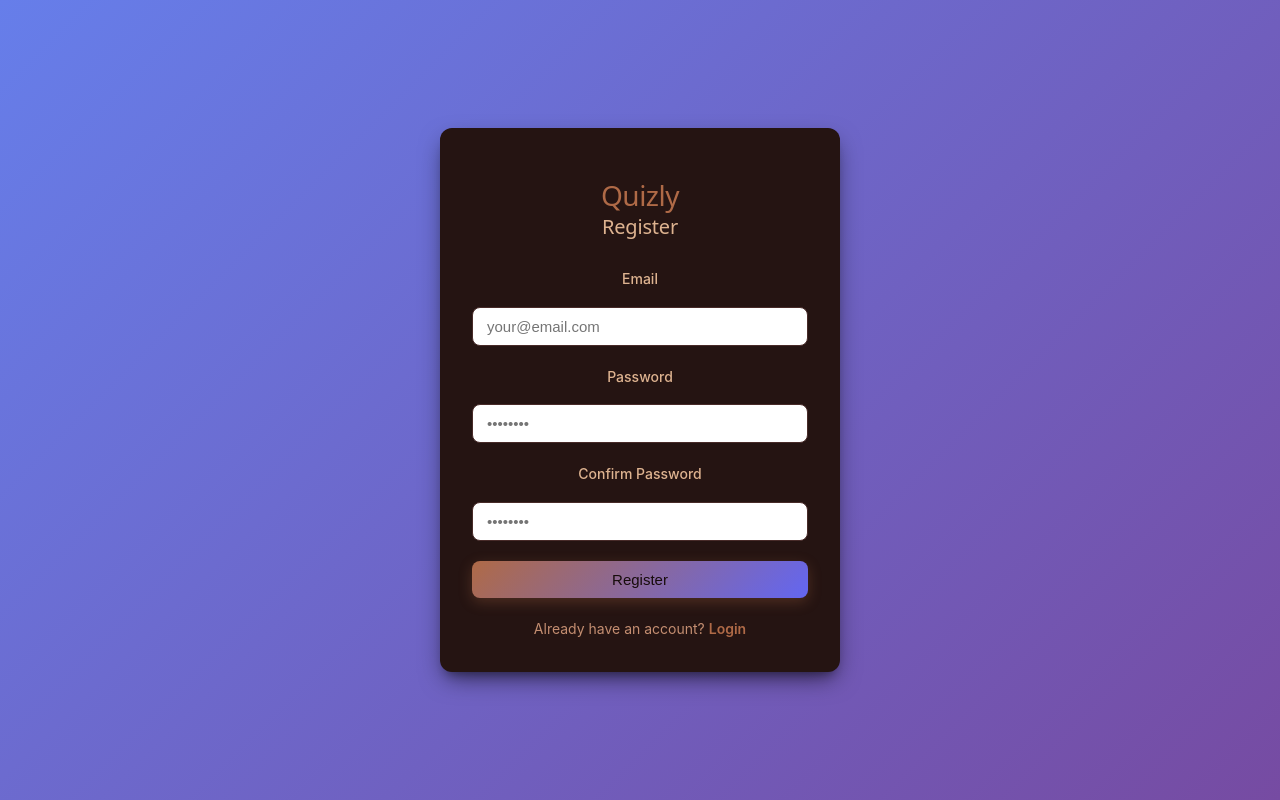
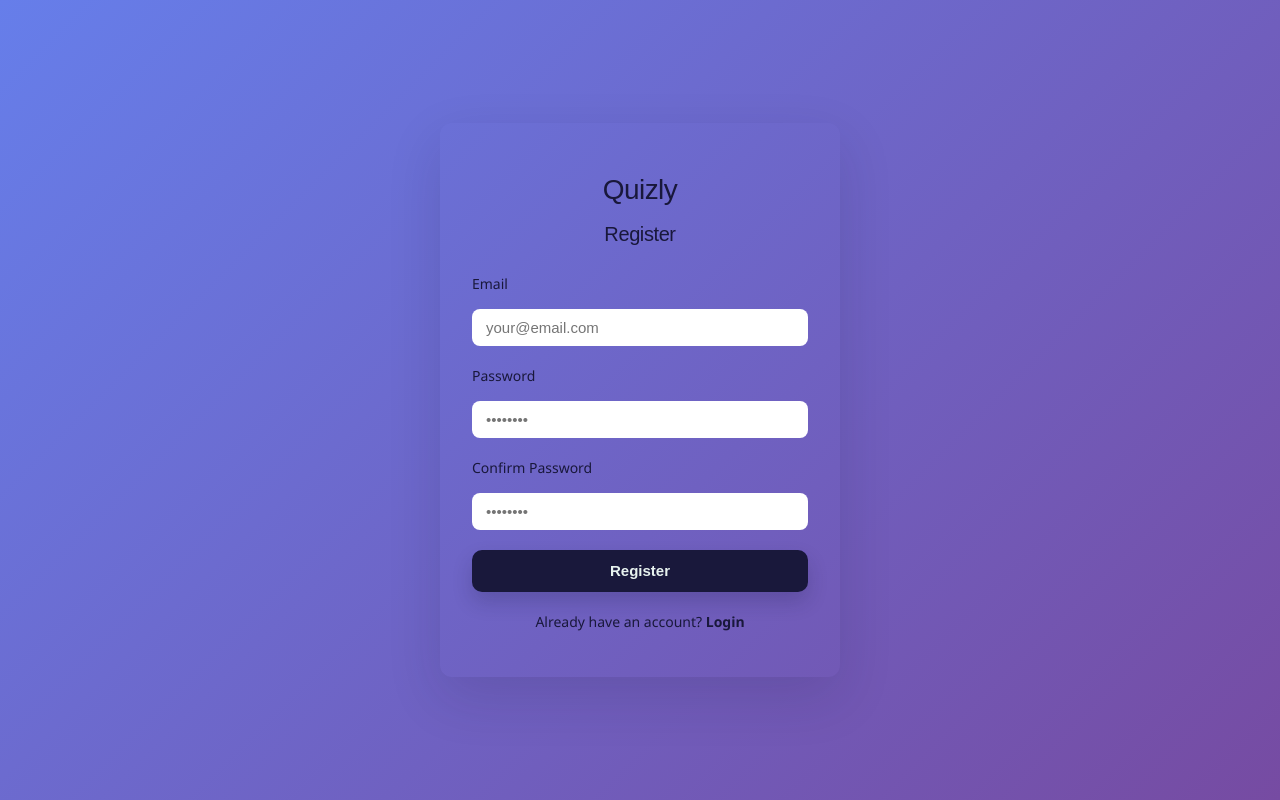
Before and after one commit to tanishqsrivastavaa/quizly, a React (Vite) app in the folder frontend/: page /register in a window 1280 px wide. Built offline with nearby package versions, Linux system fonts and the light colour scheme; no server answers.

Commit message:
style(frontend): update main layout and sidebar styles

```diff
--- a/frontend/src/App.css
+++ b/frontend/src/App.css
@@ -1,109 +1,202 @@
 :root {
-  --primary-color: #AF6A47;
-  --primary-hover: #D68F6C;
-  --secondary-color: #482B29;
-  --success-color: #10b981;
-  --warning-color: #f59e0b;
-  --danger-color: #ef4444;
-  --bg-color: #170C0B;
-  --card-bg: #251412;
-  --text-primary: #DEB390;
-  --text-secondary: #C48E71;
-  --border-color: #482B29;
-  --shadow: 0 4px 6px -1px rgba(0, 0, 0, 0.4), 0 2px 4px -1px rgba(0, 0, 0, 0.2);
-  --shadow-lg: 0 10px 25px -5px rgba(0, 0, 0, 0.6), 0 8px 10px -6px rgba(0, 0, 0, 0.3);
+  --ink: #19183B;
+  --slate: #708993;
+  --mint: #A1C2BD;
+  --mist: #E7F2EF;
+
+  --bg: var(--mist);
+  --bg-soft: #f2f8f5;
+  --surface: #f9fcfb;
+  --surface-strong: #ffffff;
+  --line: rgba(25, 24, 59, 0.14);
+
+  --text: var(--ink);
+  --text-muted: var(--slate);
+  --accent: var(--ink);
+  --accent-soft: rgba(25, 24, 59, 0.08);
+  --accent-mint: var(--mint);
+
+  --danger: #b62442;
+  --success: #2f7a63;
+  --warning: #b47d21;
+
+  --radius-sm: 10px;
+  --radius-md: 14px;
+  --radius-lg: 20px;
+
+  --shadow-sm: 0 6px 20px rgba(25, 24, 59, 0.07);
+  --shadow-md: 0 14px 40px rgba(25, 24, 59, 0.1);
+  --shadow-lg: 0 20px 54px rgba(25, 24, 59, 0.14);
 }
 
 * {
-  margin: 0;
-  padding: 0;
   box-sizing: border-box;
 }
 
 body {
-  font-family: -apple-system, BlinkMacSystemFont, 'Segoe UI', 'Roboto', 'Oxygen',
-    'Ubuntu', 'Cantarell', 'Fira Sans', 'Droid Sans', 'Helvetica Neue',
-    sans-serif;
+  margin: 0;
+  font-family: "Sora", "Space Grotesk", "Avenir Next", "Segoe UI", sans-serif;
+  background:
+    radial-gradient(circle at 12% 0%, rgba(161, 194, 189, 0.45), transparent 38%),
+    radial-gradient(circle at 100% 100%, rgba(112, 137, 147, 0.2), transparent 40%),
+    var(--bg);
+  color: var(--text);
   -webkit-font-smoothing: antialiased;
   -moz-osx-font-smoothing: grayscale;
-  background-color: var(--bg-color);
-  color: var(--text-primary);
+}
+
+h1,
+h2,
+h3,
+h4 {
+  font-family: "General Sans", "Sora", "Avenir Next", sans-serif;
+  letter-spacing: -0.02em;
+  color: var(--text);
 }
 
 .btn-primary,
 .btn-secondary {
-  padding: 0.625rem 1.25rem;
-  border: none;
-  border-radius: 8px;
-  font-size: 0.9375rem;
-  font-weight: 500;
+  padding: 0.72rem 1.3rem;
+  border-radius: var(--radius-sm);
+  border: 1px solid transparent;
+  font-size: 0.94rem;
+  font-weight: 600;
   cursor: pointer;
-  transition: all 0.3s cubic-bezier(0.4, 0, 0.2, 1);
+  transition: transform 0.18s ease, box-shadow 0.2s ease, background-color 0.2s ease, color 0.2s ease;
 }
 
 .btn-primary {
-  background-color: var(--primary-color);
-  color: #170C0B;
-  box-shadow: 0 4px 14px rgba(175, 106, 71, 0.3);
+  background: var(--accent);
+  color: var(--mist);
+  box-shadow: 0 10px 20px rgba(25, 24, 59, 0.2);
 }
 
 .btn-primary:hover:not(:disabled) {
-  background-color: var(--primary-hover);
-  transform: translateY(-2px);
-  box-shadow: 0 6px 20px rgba(175, 106, 71, 0.5);
+  transform: translateY(-1px);
+  box-shadow: 0 14px 28px rgba(25, 24, 59, 0.26);
 }
 
-.btn-primary:active:not(:disabled) {
-  transform: translateY(1px);
-}
-
-.btn-primary:disabled {
-  opacity: 0.5;
+.btn-primary:disabled,
+.btn-secondary:disabled {
+  opacity: 0.55;
   cursor: not-allowed;
   box-shadow: none;
   transform: none;
 }
 
 .btn-secondary {
-  background-color: white;
-  color: var(--text-primary);
-  border: 1px solid var(--border-color);
+  background: rgba(255, 255, 255, 0.65);
+  color: var(--text);
+  border-color: var(--line);
 }
 
-.btn-secondary:hover {
-  background-color: var(--bg-color);
+.btn-secondary:hover:not(:disabled) {
+  background: var(--surface-strong);
+  border-color: rgba(25, 24, 59, 0.22);
 }
 
 .btn-large {
-  padding: 0.875rem 1.75rem;
+  padding: 0.9rem 1.65rem;
   font-size: 1rem;
 }
 
 .error-message {
-  background-color: #fee2e2;
-  color: var(--danger-color);
-  padding: 0.625rem 0.875rem;
-  border-radius: 6px;
+  border: 1px solid rgba(182, 36, 66, 0.25);
+  background: rgba(182, 36, 66, 0.08);
+  color: var(--danger);
+  padding: 0.65rem 0.9rem;
+  border-radius: var(--radius-sm);
   margin-bottom: 1rem;
-  font-size: 0.875rem;
+  font-size: 0.87rem;
 }
 
 .loading {
-  display: flex;
-  justify-content: center;
-  align-items: center;
-  height: 100vh;
+  min-height: 100vh;
+  display: grid;
+  place-items: center;
   font-size: 1rem;
-  color: var(--text-secondary);
+  color: var(--text-muted);
 }
 
 .badge {
   display: inline-block;
-  padding: 0.25rem 0.625rem;
-  border-radius: 12px;
-  background-color: var(--primary-color);
-  color: white;
-  font-size: 0.8125rem;
-  font-weight: 500;
+  padding: 0.28rem 0.68rem;
+  border-radius: 999px;
+  background: rgba(25, 24, 59, 0.08);
+  color: var(--text);
+  font-size: 0.8rem;
+  font-weight: 600;
   text-transform: capitalize;
+  letter-spacing: 0.02em;
 }
+
+.loader {
+  position: relative;
+  width: 120px;
+  height: 90px;
+  margin: 0 auto;
+}
+
+.loader:before {
+  content: "";
+  position: absolute;
+  bottom: 30px;
+  left: 50px;
+  height: 30px;
+  width: 30px;
+  border-radius: 50%;
+  background: #2a9d8f;
+  animation: loading-bounce 0.5s ease-in-out infinite alternate;
+}
+
+.loader:after {
+  content: "";
+  position: absolute;
+  right: 0;
+  top: 0;
+  height: 7px;
+  width: 45px;
+  border-radius: 4px;
+  box-shadow: 0 5px 0 #f2f2f2, -35px 50px 0 #f2f2f2, -70px 95px 0 #f2f2f2;
+  animation: loading-step 1s ease-in-out infinite;
+}
+
+.loader-small {
+  transform: scale(0.6);
+  transform-origin: center;
+  margin: -12px auto -8px;
+}
+
+@keyframes loading-bounce {
+  0% {
+    transform: scale(1, 0.7);
+  }
+
+  40% {
+    transform: scale(0.8, 1.2);
+  }
+
+  60% {
+    transform: scale(1, 1);
+  }
+
+  100% {
+    bottom: 140px;
+  }
+}
+
+@keyframes loading-step {
+  0% {
+    box-shadow: 0 10px 0 rgba(0, 0, 0, 0),
+      0 10px 0 #f2f2f2,
+      -35px 50px 0 #f2f2f2,
+      -70px 90px 0 #f2f2f2;
+  }
+
+  100% {
+    box-shadow: 0 10px 0 #f2f2f2,
+      -35px 50px 0 #f2f2f2,
+      -70px 90px 0 #f2f2f2,
+      -70px 90px 0 rgba(0, 0, 0, 0);
+  }
+}
--- a/frontend/src/index.css
+++ b/frontend/src/index.css
@@ -1,114 +1,20 @@
 :root {
-  --text: #C48E71;
-  --text-h: #DEB390;
-  --bg: #170C0B;
-  --border: #482B29;
-  --code-bg: #251412;
-  --accent: #AF6A47;
-  --accent-bg: rgba(175, 106, 71, 0.15);
-  --accent-border: rgba(175, 106, 71, 0.5);
-  --social-bg: rgba(72, 43, 41, 0.3);
-  --shadow:
-    rgba(0, 0, 0, 0.4) 0 10px 15px -3px, rgba(0, 0, 0, 0.2) 0 4px 6px -2px;
-
-  --sans: system-ui, 'Segoe UI', Roboto, sans-serif;
-  --heading: system-ui, 'Segoe UI', Roboto, sans-serif;
-  --mono: ui-monospace, Consolas, monospace;
-
-  font: 16px/140% var(--sans);
-  letter-spacing: 0;
-  color-scheme: light dark;
-  color: var(--text);
-  background: var(--bg);
   font-synthesis: none;
   text-rendering: optimizeLegibility;
   -webkit-font-smoothing: antialiased;
   -moz-osx-font-smoothing: grayscale;
-
-  @media (max-width: 1024px) {
-    font-size: 16px;
-  }
 }
 
-@media (prefers-color-scheme: dark) {
-  :root {
-    --text: #C48E71;
-    --text-h: #DEB390;
-    --bg: #170C0B;
-    --border: #482B29;
-    --code-bg: #251412;
-    --accent: #AF6A47;
-    --accent-bg: rgba(175, 106, 71, 0.15);
-    --accent-border: rgba(175, 106, 71, 0.5);
-    --social-bg: rgba(72, 43, 41, 0.3);
-    --shadow:
-      rgba(0, 0, 0, 0.5) 0 10px 15px -3px, rgba(0, 0, 0, 0.3) 0 4px 6px -2px;
-  }
-
-  #social .button-icon {
-    filter: invert(1) brightness(2);
-  }
+html,
+body,
+#root {
+  min-height: 100svh;
 }
 
 #root {
-  width: 100vw;
-  max-width: 100%;
-  margin: 0 auto;
-  text-align: center;
-  min-height: 100svh;
-  display: flex;
-  flex-direction: column;
-  box-sizing: border-box;
+  width: 100%;
 }
 
-body {
-  margin: 0;
+a {
+  color: inherit;
 }
-
-h1,
-h2 {
-  font-family: var(--heading);
-  font-weight: 500;
-  color: var(--text-h);
-}
-
-h1 {
-  font-size: 36px;
-  letter-spacing: -0.5px;
-  margin: 24px 0;
-
-  @media (max-width: 1024px) {
-    font-size: 28px;
-    margin: 16px 0;
-  }
-}
-
-h2 {
-  font-size: 20px;
-  line-height: 130%;
-  letter-spacing: -0.2px;
-  margin: 0 0 6px;
-
-  @media (max-width: 1024px) {
-    font-size: 18px;
-  }
-}
-
-p {
-  margin: 0;
-}
-
-code,
-.counter {
-  font-family: var(--mono);
-  display: inline-flex;
-  border-radius: 4px;
-  color: var(--text-h);
-}
-
-code {
-  font-size: 15px;
-  line-height: 135%;
-  padding: 4px 8px;
-  background: var(--code-bg);
-}
--- a/frontend/src/styles/MainLayout.css
+++ b/frontend/src/styles/MainLayout.css
@@ -1,6 +1,6 @@
 .main-layout {
   display: flex;
-  min-height: 100vh;
+  min-height: 100svh;
   background: var(--bg);
 }
 
@@ -14,40 +14,39 @@
   display: none;
   align-items: center;
   justify-content: space-between;
-  padding: 16px 20px;
-  border-bottom: 1px solid var(--border);
-  background: var(--bg);
+  padding: 14px 18px;
+  border-bottom: 1px solid var(--line);
+  background: rgba(231, 242, 239, 0.92);
   position: sticky;
   top: 0;
   z-index: 100;
+  backdrop-filter: blur(10px);
 }
 
 .hamburger-btn {
-  background: none;
-  border: none;
-  color: var(--text-h);
+  background: var(--surface);
+  border: 1px solid var(--line);
+  color: var(--text);
   cursor: pointer;
   padding: 8px;
   display: flex;
   align-items: center;
   justify-content: center;
-  border-radius: 8px;
-  transition: background 0.2s;
+  border-radius: var(--radius-sm);
+  transition: all 0.2s ease;
 }
 
 .hamburger-btn:hover {
-  background: var(--border);
+  background: var(--surface-strong);
+  border-color: rgba(25, 24, 59, 0.22);
 }
 
 .mobile-logo {
-  font-size: 20px;
-  font-weight: 600;
-  color: var(--accent);
+  font-size: 1.1rem;
+  font-weight: 700;
+  color: var(--text);
   margin: 0;
-  background: linear-gradient(135deg, var(--accent), #6366f1);
-  -webkit-background-clip: text;
-  -webkit-text-fill-color: transparent;
-  background-clip: text;
+  letter-spacing: -0.03em;
 }
 
 .mobile-spacer {
@@ -55,10 +54,9 @@
 }
 
 .content-wrapper {
-  min-height: calc(100vh - 64px);
+  min-height: calc(100svh - 64px);
 }
 
-/* Mobile Responsive */
 @media (max-width: 768px) {
   .main-content {
     margin-left: 0;
@@ -69,9 +67,8 @@
   }
 }
 
-/* Desktop */
 @media (min-width: 769px) {
   .content-wrapper {
-    min-height: 100vh;
+    min-height: 100svh;
   }
 }
```
Also changed, not shown: frontend/src/styles/Sidebar.css (+37 -32 lines).
